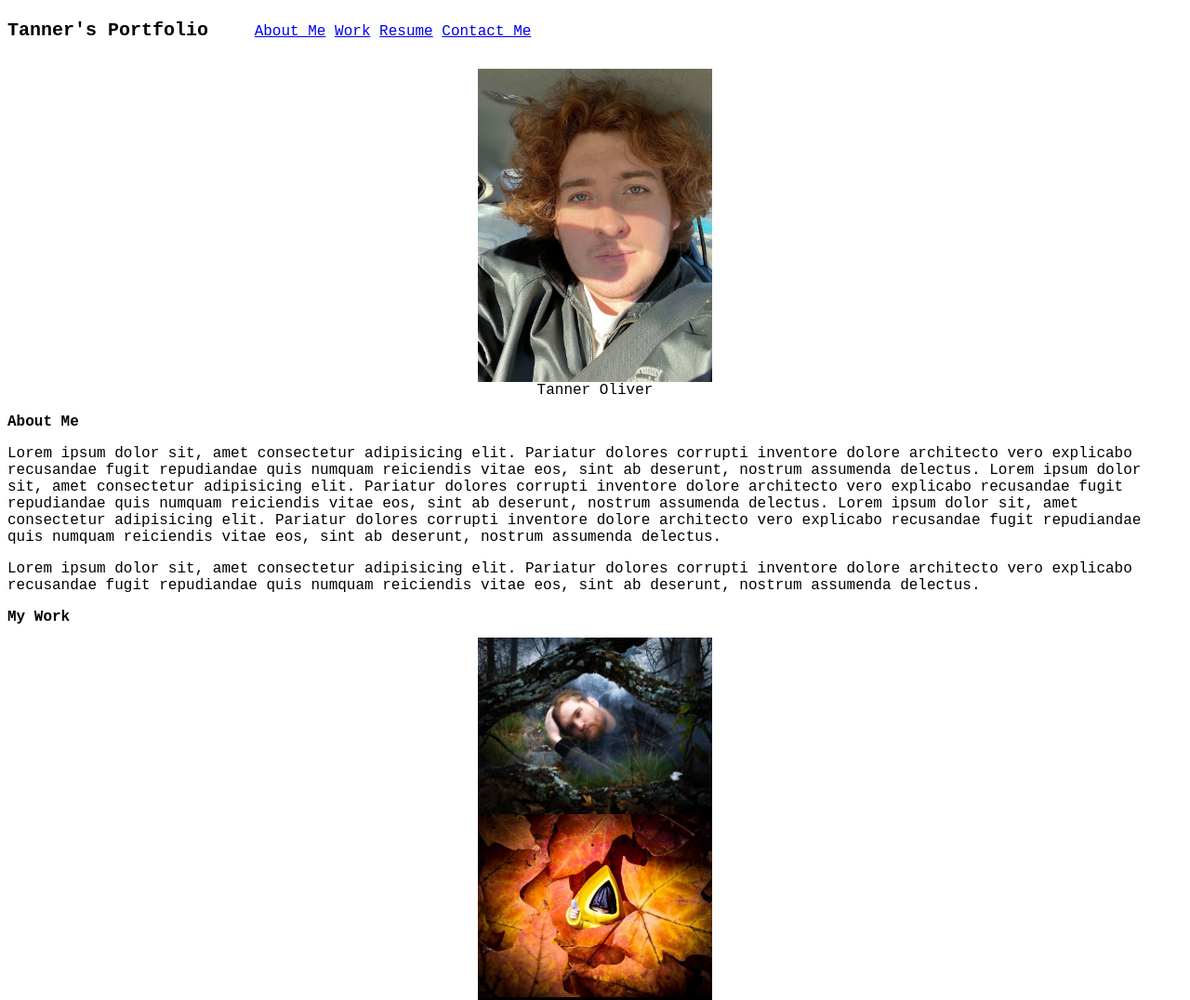
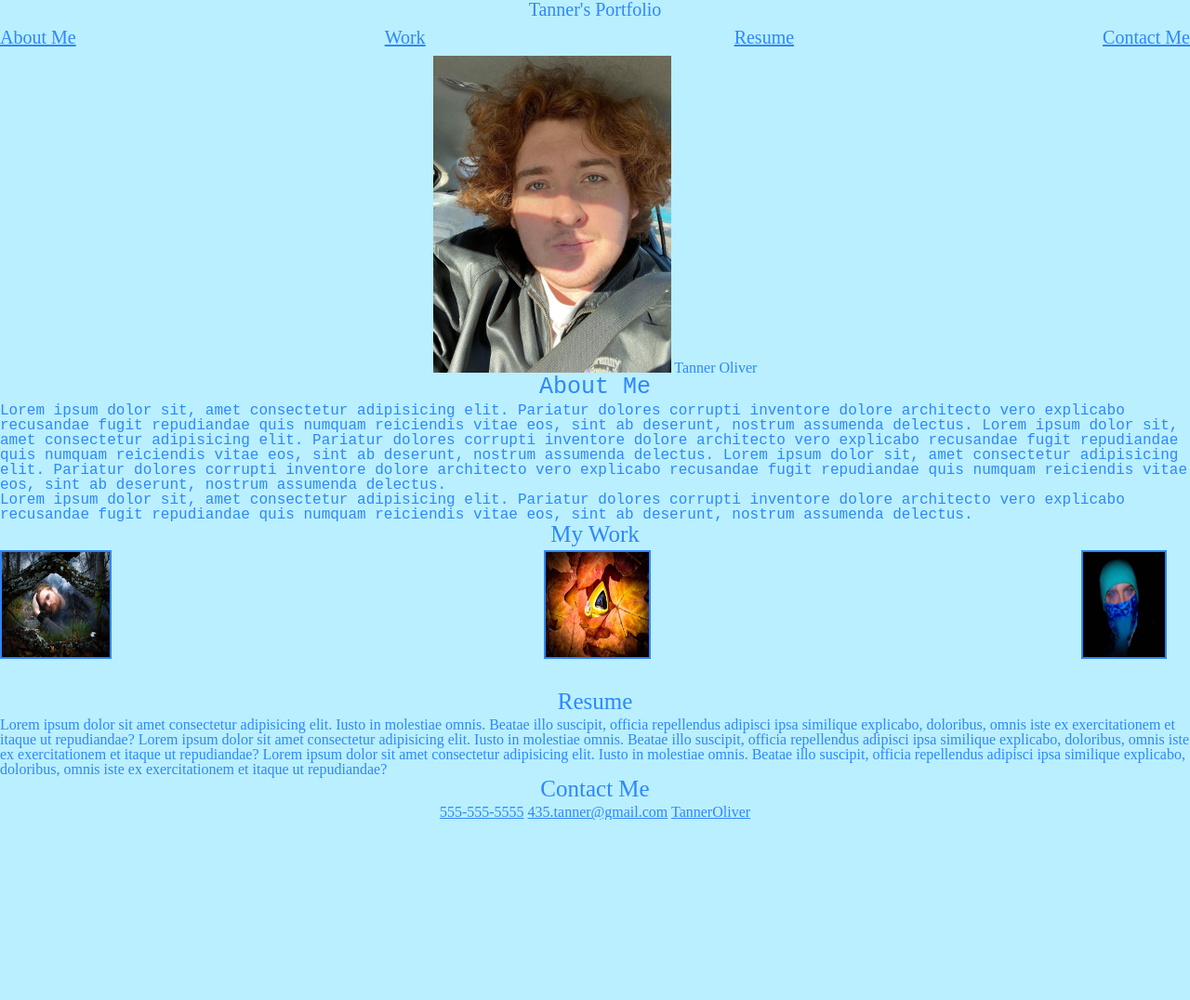
Before and after one commit to TannerOliver/Portfolio-Static, a plain HTML site: page index.html in a window 1280 px wide. Shown: the top 1076 px of the page at 93% size. After the commit the page ends 882 px from the top, so only its background shows below. Drawn offline with Linux system fonts and the light colour scheme.

Commit message:
formatting html adding a little bit of style

```diff
--- /dev/null
+++ b/Assets/css/reset.css
@@ -0,0 +1,43 @@
+html, body, div, span, applet, object, iframe,
+h1, h2, h3, h4, h5, h6, p, blockquote, pre,
+a, abbr, acronym, address, big, cite, code,
+del, dfn, em, img, ins, kbd, q, s, samp,
+small, strike, strong, sub, sup, tt, var,
+b, u, i, center,
+dl, dt, dd, ol, ul, li,
+fieldset, form, label, legend,
+table, caption, tbody, tfoot, thead, tr, th, td,
+article, aside, canvas, details, embed,
+figure, figcaption, footer, header, hgroup,
+menu, nav, output, ruby, section, summary,
+time, mark, audio, video {
+	margin: 0;
+	padding: 0;
+	border: 0;
+	font-size: 100%;
+	font: inherit;
+	vertical-align: baseline;
+}
+/* HTML5 display-role reset for older browsers */
+article, aside, details, figcaption, figure,
+footer, header, hgroup, menu, nav, section {
+	display: block;
+}
+body {
+	line-height: 1;
+}
+ol, ul {
+	list-style: none;
+}
+blockquote, q {
+	quotes: none;
+}
+blockquote:before, blockquote:after,
+q:before, q:after {
+	content: '';
+	content: none;
+}
+table {
+	border-collapse: collapse;
+	border-spacing: 0;
+}
--- /dev/null
+++ b/Assets/css/style.css
@@ -0,0 +1,56 @@
+*{
+    font-size:16px;
+    font-family:'Courier New', Courier, monospace;
+    background-color:rgb(185, 239, 255);
+    color:rgb(46,135, 252);
+}
+header h1{
+    font-size: 20px;
+    text-align:center;
+    margin-bottom:10px;
+}
+ul{
+    display:flex;
+    justify-content: space-between;
+    font-size:20px;
+    margin-bottom:10px;
+}
+li:hover{
+    background-color:rgb(46,135, 252);
+    color:rgb(185, 239, 255);
+    cursor: pointer;
+}
+img {
+    margin-left:auto;
+    margin-right:auto;
+    height:20%;
+    width:20%;
+}
+#img-caption{
+    text-align:center;
+    display:block;
+
+}
+footer *{
+    text-align: center;
+    margin-bottom:10px;
+}
+h2{
+    text-align:center;
+    font-size:25px;
+    margin-bottom:5px;
+}
+.my-work{
+    display:flex;
+    justify-content:space-between;
+    height:150px;
+
+}
+.charlie, .little, .smoke{
+    height: 75%;
+    width: 75%;
+    border: solid 2px;
+}
+.contact{
+    text-align:center;
+}
--- a/Assets/style.css
+++ /dev/null
@@ -1,30 +0,0 @@
-*{
-    font-size:16px;
-    font-family:'Courier New', Courier, monospace;
-    /*background-color:rgb(185, 239, 255);
-    color:rgb(46,135, 252);*/
-}
-header *{
-    font-size:20px;
-    display:inline-block;
-}
-nav *{
-    font-size:16px;
-    margin:auto;
-}
-img{
-    display:block;
-    margin-left:auto;
-    margin-right:auto;
-    height:20%;
-    width:20%;
-}
-#img-caption{
-    text-align:center;
-    display:block;
-
-}
-footer *{
-    text-align: center;
-
-}
--- a/index.html
+++ b/index.html
@@ -5,7 +5,8 @@
     <meta http-equiv="X-UA-Compatible" content="IE=edge">
     <meta name="viewport" content="width=device-width, initial-scale=1.0">
     <title>Tanners Portfolio</title>
-    <link rel="stylesheet" href="Assets/style.css">
+    <link rel="stylesheet" href="./Assets/css/reset.css">
+    <link rel="stylesheet" href="Assets/css/style.css">
 </head>
 <body>
 
@@ -32,12 +33,12 @@
     </Header>
 
     <p id="img-caption">
-        <img src="./Assets/tanner.jpg" alt="Image of Tanner Oliver">
+        <img src="./Assets/images/tanner.jpg" alt="Image of Tanner Oliver" class="tanner">
         Tanner Oliver
     </p>
 
     <main>
-        <h2 id="about-me">
+        <h2 class="about-me">
             About Me
         </h2>
         <p>
@@ -48,22 +49,24 @@
         </p>
     </main>
 
-    <section id="work">
+    <section class="work">
         <h2>
             My Work
         </h2>
+        <div class="my-work">
             <a href="https://github.com/TannerOliver/prework-about-me">
-            <img src="./Assets/charlie.jpg" alt="Misty Portrait of Guy">
+                <img src="./Assets/images/charlie.jpg" alt="Misty Portrait of Guy"class="charlie">
             </a>
             <a href="https://github.com/TannerOliver/landing-page">
-            <img src="./Assets/little.jpg" alt="Figure in Leaves">
+                <img src="./Assets/images/little.jpg" alt="Figure in Leaves" class="little">
             </a>
             <a href="https://github.com/TannerOliver/semantic-tagging">
-            <img src="./Assets/smoke.jpg" alt="Tanner's Smokey Portrait">
+                <img src="./Assets/images/smoke.jpg" alt="Tanner's Smokey Portrait" class="smoke">
             </a>
+        </div>
     </section>
 
-    <section id="resume">
+    <section class="resume">
         <h2>
             Resume
         </h2>
@@ -72,10 +75,10 @@
         </p>
     </section>
 
-    <footer id="contact">
+    <footer class="contact">
         <h2>Contact Me</h2>
         <a href="phone" class="phone">555-555-5555</a>
-        <a href="email" class="email">435.tanner@gmail.com</a>
+        <a href="mailto:435.tanner@gmail.com" class="email">435.tanner@gmail.com</a>
         <a href="github" class="github">TannerOliver</a>
     </footer>
 
```
Also changed, not shown: Assets/images/charlie.jpg (renamed from Assets/charlie.jpg), Assets/images/little.jpg (renamed from Assets/little.jpg), Assets/images/smoke.jpg (renamed from Assets/smoke.jpg), Assets/images/tanner.jpg (renamed from Assets/tanner.jpg), 1 other file. Lines whose indentation alone changed are shown as unchanged.
